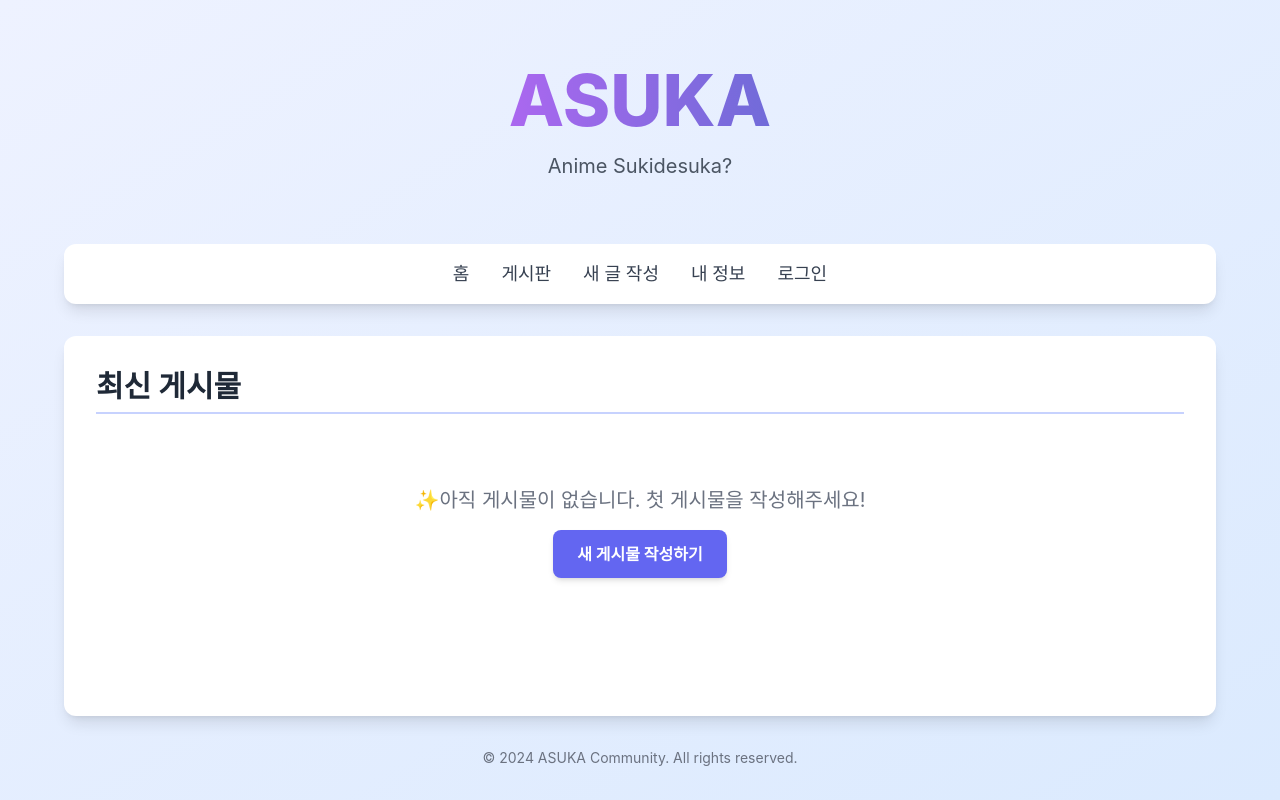
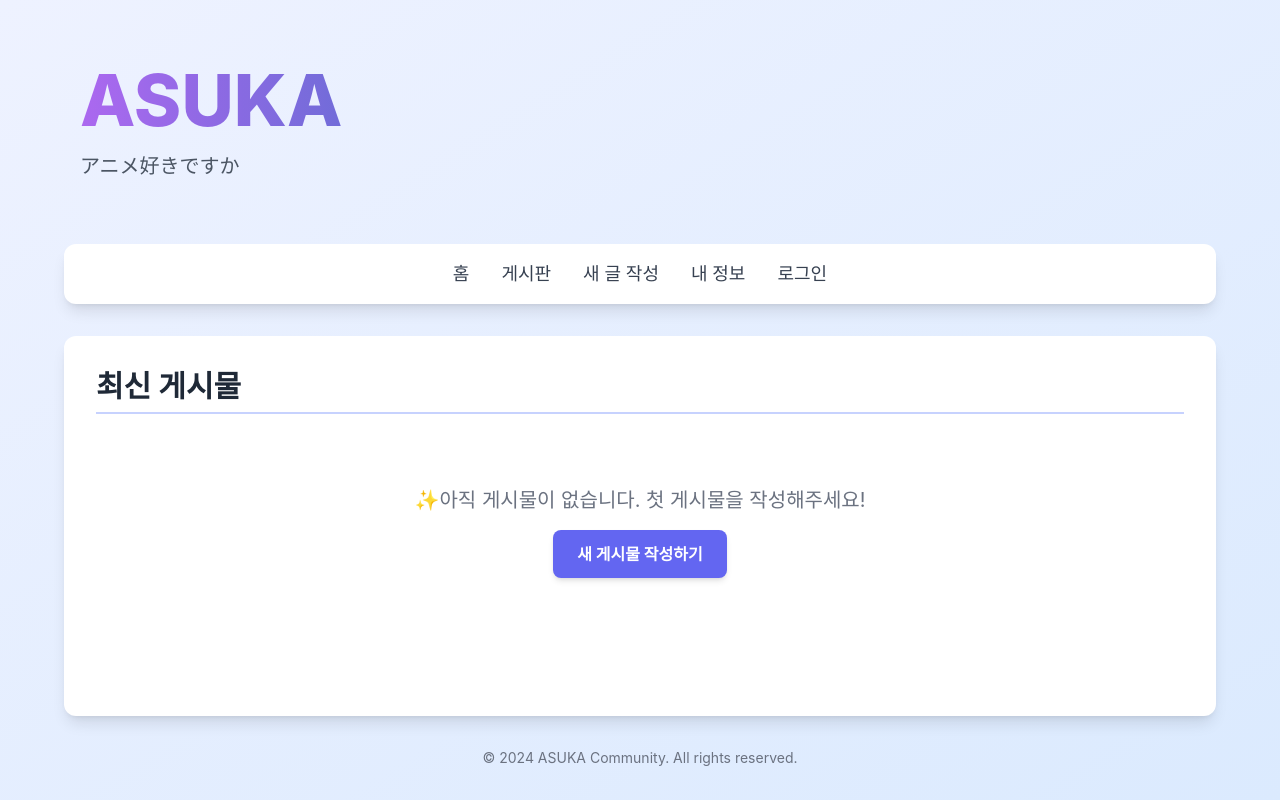
Before and after one commit to lagonee23/asuka-community, a React (Create React App) app: page / in a window 1280 px wide. Built offline with nearby package versions, Linux system fonts and the light colour scheme.

Commit message:
Sixth Commit

```diff
--- a/src/App.js
+++ b/src/App.js
@@ -7,14 +7,14 @@ function App() {
     <div className="min-h-screen bg-gradient-to-br from-indigo-50 to-blue-100 flex flex-col items-center p-4 sm:p-6 lg:p-8 font-inter">
 
       {/* 커뮤니티 헤더 섹션 */}
-      <header className="w-full max-w-6xl p-6 sm:p-8 mb-8 flex flex-col items-center">
+      <header className="w-full max-w-6xl px-4 py-6 sm:py-8 mb-8 flex flex-col items-start">
         {/* 커뮤니티 이름 */}
         <h1 className="text-5xl sm:text-6xl lg:text-7xl font-extrabold text-transparent bg-clip-text bg-gradient-to-r from-purple-600 to-indigo-700 mb-4 animate-pulse">
           ASUKA
         </h1>
         {/* 슬로건 또는 설명 */}
-        <p className="text-lg sm:text-xl text-gray-600 text-center max-w-2xl">
-          Anime Sukidesuka?
+        <p className="text-lg sm:text-xl text-gray-600 max-w-2xl">
+          アニメ好きですか
         </p>
       </header>
 
```
